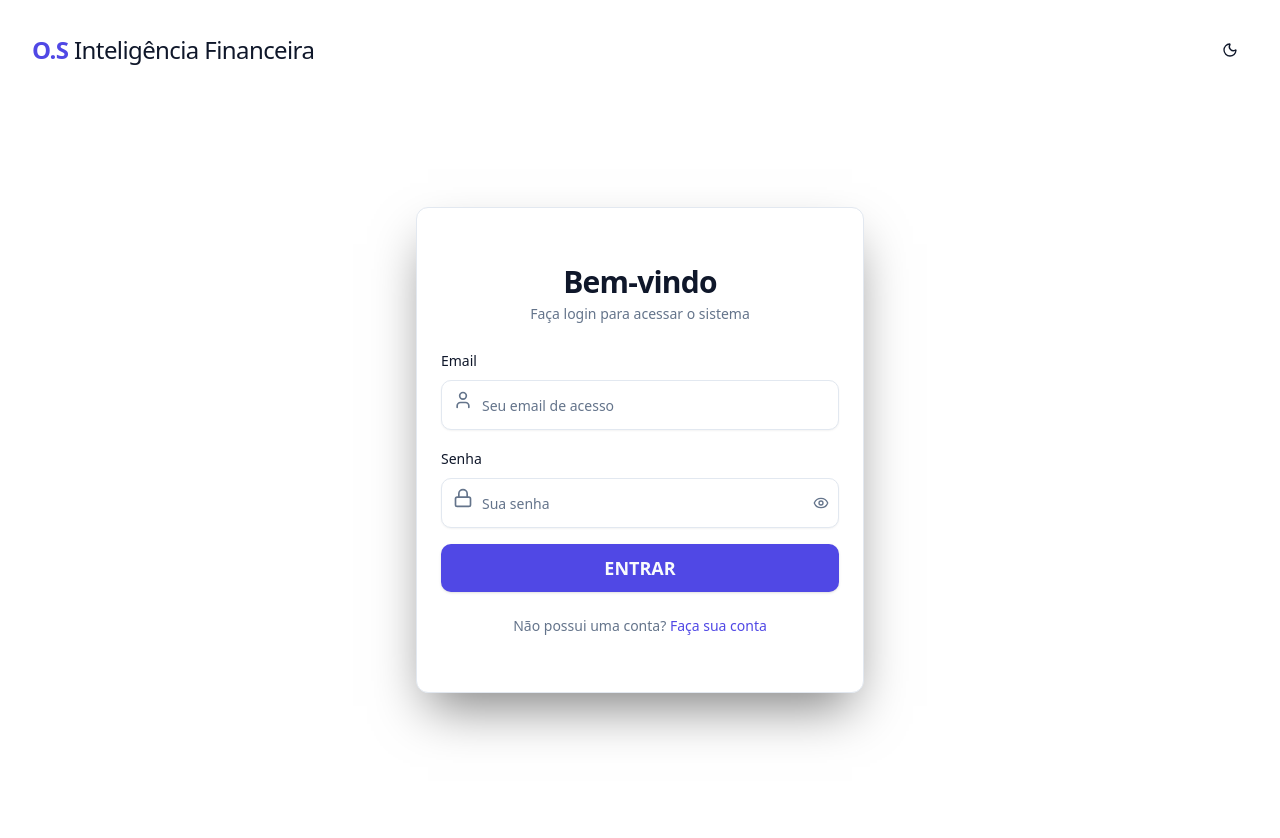
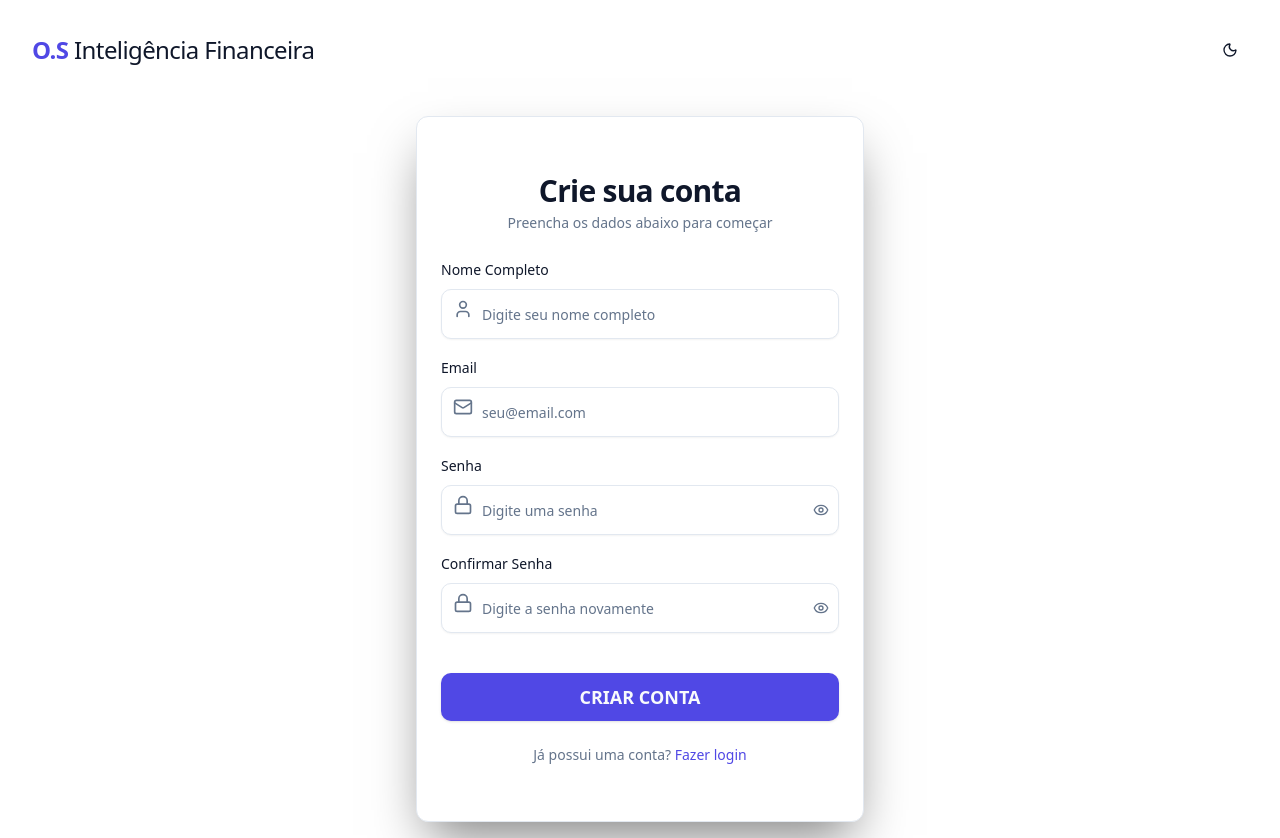
Before and after one commit to fermathematician/crm, a React (Vite) app in the folder web/: page /register in a window 1280 px wide. Before the commit the page ends 800 px from the top, so only its background shows below. Built offline with nearby package versions, Linux system fonts and the light colour scheme.

Commit message:
Feat: Criando página de registro no front end

```diff
--- a/web/package.json
+++ b/web/package.json
@@ -17,6 +17,7 @@
     "lucide-react": "^0.563.0",
     "react": "^19.2.0",
     "react-dom": "^19.2.0",
+    "react-router-dom": "^7.13.0",
     "tailwind-merge": "^3.4.0",
     "tailwindcss-animate": "^1.0.7"
   },
--- a/web/src/App.tsx
+++ b/web/src/App.tsx
@@ -1,7 +1,17 @@
 import { Login } from './pages/Login';
+import { Register } from './pages/Register';
+
+import { BrowserRouter, Routes, Route } from 'react-router-dom';
 
 function App() {
-  return <Login />
+  return (
+    <BrowserRouter>
+      <Routes>
+        <Route path="/" element={<Login />} />
+        <Route path="/register" element={<Register />} />
+      </Routes>
+    </BrowserRouter>
+  );
 
 }
 
--- a/web/src/pages/Login.tsx
+++ b/web/src/pages/Login.tsx
@@ -1,6 +1,7 @@
 import React, { useState } from 'react';
 import { Moon, Sun, User, Lock, Eye, EyeOff } from 'lucide-react';
 import { useTheme } from '../hooks/useTheme';
+import { Link } from 'react-router-dom';
 
 // Importações do shadcn
 import { Button } from "../components/ui/button";
@@ -31,7 +32,7 @@ export function Login() {
         headers: {
           'Content-Type':'application/json'
         },
-        body: JSON.stringify({email, password}) // O Backend espera { username: email }? Se sim, ajuste aqui.
+        body: JSON.stringify({email, password})
       });
 
       const data = await response.json();
@@ -52,14 +53,9 @@ export function Login() {
   }
 
   return (
-    /* 1. bg-background: Pega a cor base do seu tema.
-       2. text-foreground: Pega a cor principal do texto.
-       Isso substitui o antigo "bg-background-light dark:bg-background-dark"
-    */
     <div className="min-h-screen flex flex-col bg-background text-foreground transition-colors duration-300">
 
       <header className="w-full p-8 flex justify-between items-center">
-        {/* text-primary: Pega sua cor primária configurada */}
         <h1 className="text-2xl font-bold tracking-tight text-primary">
           O.S <span className="text-foreground font-normal">Inteligência Financeira</span>
         </h1>
@@ -69,7 +65,6 @@ export function Login() {
           size="icon"
           onClick={toggleTheme}
           title="Alternar Tema"
-          // Hover do botão ghost já é tratado pelo shadcn
         >
           {theme === 'light' ? <Moon className="h-5 w-5" /> : <Sun className="h-5 w-5" />}
         </Button>
@@ -138,9 +133,9 @@ export function Login() {
           <CardFooter className="flex justify-center">
             <div className="text-sm text-muted-foreground">
               Não possui uma conta?{" "}
-              <a href="#" className="text-primary hover:text-primary-hover font-medium hover:underline">
+              <Link to="/register" className="text-primary hover:text-primary-hover font-medium hover:underline">
                 Faça sua conta
-              </a>
+              </Link>
             </div>
           </CardFooter>
         </Card>
--- /dev/null
+++ b/web/src/pages/Register.tsx
@@ -0,0 +1,149 @@
+import React, { useState } from 'react';
+import { Link } from 'react-router-dom';
+import { Moon, Sun, User, Lock, Eye, EyeOff, Mail } from 'lucide-react';
+import { useTheme } from '../hooks/useTheme';
+
+import { Button } from "../components/ui/button";
+import { Input } from "../components/ui/input";
+import { Label } from "../components/ui/label";
+import {
+  Card, CardContent, CardDescription, CardFooter, CardHeader, CardTitle
+} from "../components/ui/card";
+
+export function Register() {
+  const { theme, toggleTheme } = useTheme();
+  const [showPassword, setShowPassword] = useState(false);
+  const [showConfirmPassword, setShowConfirmPassword] = useState(false);
+
+  // Novos estados para o cadastro
+  const [name, setName] = useState('');
+  const [email, setEmail] = useState('');
+  const [password, setPassword] = useState('');
+  const [confirmPassword, setConfirmPassword] = useState('');
+
+  const handleRegister = (e: React.FormEvent) => {
+    e.preventDefault();
+    if (password !== confirmPassword) {
+      alert("As senhas não coincidem!");
+      return;
+    }
+    console.log("Dados para envio:", { name, email, password });
+  };
+
+  return (
+    <div className="min-h-screen flex flex-col bg-background text-foreground transition-colors duration-300">
+      <header className="w-full p-8 flex justify-between items-center">
+        <h1 className="text-2xl font-bold tracking-tight text-primary">
+          O.S <span className="text-foreground font-normal">Inteligência Financeira</span>
+        </h1>
+        <Button variant="ghost" size="icon" onClick={toggleTheme}>
+          {theme === 'light' ? <Moon className="h-5 w-5" /> : <Sun className="h-5 w-5" />}
+        </Button>
+      </header>
+
+      <main className="flex-1 flex items-center justify-center p-4">
+        <Card className="w-full max-w-md shadow-2xl shadow-black/50 border-border py-8">
+          <CardHeader className="space-y-1 text-center">
+            <CardTitle className="text-3xl font-bold text-foreground">Crie sua conta</CardTitle>
+            <CardDescription className="text-muted-foreground">
+              Preencha os dados abaixo para começar
+            </CardDescription>
+          </CardHeader>
+
+          <CardContent>
+            <form onSubmit={handleRegister}>
+              <div className="space-y-4">
+
+                <div className="space-y-2">
+                  <Label htmlFor="name">Nome Completo</Label>
+                  <div className="relative">
+                    <User className="absolute left-3 top-2.5 h-5 w-5 text-muted-foreground" />
+                    <Input
+                      id="name"
+                      placeholder="Digite seu nome completo"
+                      value={name}
+                      onChange={e => setName(e.target.value)}
+                      className="pl-10 py-6 bg-background focus-visible:ring-primary"
+                    />
+                  </div>
+                </div>
+
+                <div className="space-y-2">
+                  <Label htmlFor="email">Email</Label>
+                  <div className="relative">
+                    <Mail className="absolute left-3 top-2.5 h-5 w-5 text-muted-foreground" />
+                    <Input
+                      id="email" type="email" placeholder="seu@email.com"
+                      value={email}
+                      onChange={e => setEmail(e.target.value)}
+                      className="pl-10 py-6 bg-background focus-visible:ring-primary"
+                    />
+                  </div>
+                </div>
+
+                <div className="space-y-2">
+                  <Label htmlFor="password">Senha</Label>
+                  <div className="relative">
+                    <Lock className="absolute left-3 top-2.5 h-5 w-5 text-muted-foreground" />
+                    <Input
+                      id="password"
+                      type={showPassword ? "text" : "password"}
+                      placeholder="Digite uma senha"
+                      value={password}
+                      onChange={e => setPassword(e.target.value)}
+                      className="pl-10 pr-10 py-6 bg-background focus-visible:ring-primary"
+                    />
+                    <Button
+                      type="button" variant="ghost" size="icon"
+                      onClick={() => setShowPassword(!showPassword)}
+                      className="absolute right-0 top-1/2 -translate-y-1/2 h-full px-3 hover:bg-transparent text-muted-foreground hover:text-primary"
+                    >
+                      {showPassword ? <EyeOff className="h-5 w-5" /> : <Eye className="h-5 w-5" />}
+                    </Button>
+                  </div>
+                </div>
+
+                <div className="space-y-2">
+                  <Label htmlFor="confirmPassword">Confirmar Senha</Label>
+                  <div className="relative">
+                    <Lock className="absolute left-3 top-2.5 h-5 w-5 text-muted-foreground" />
+                    <Input
+                      id="confirmPassword"
+                      type={showConfirmPassword ? "text" : "password"}
+                      placeholder="Digite a senha novamente"
+                      value={confirmPassword}
+                      onChange={e => setConfirmPassword(e.target.value)}
+                      className="pl-10 pr-10 py-6 bg-background focus-visible:ring-primary"
+                    />
+                    <Button
+                      type="button" variant="ghost" size="icon"
+                      onClick={() => setShowConfirmPassword(!showConfirmPassword)}
+                      className="absolute right-0 top-1/2 -translate-y-1/2 h-full px-3 hover:bg-transparent text-muted-foreground hover:text-primary"
+                    >
+                      {showConfirmPassword ? <EyeOff className="h-5 w-5" /> : <Eye className="h-5 w-5" />}
+                    </Button>
+                  </div>
+                </div>
+
+              </div>
+
+              <Button type="submit" className="w-full text-lg font-bold py-6 mt-10 bg-primary text-primary-foreground hover:bg-primary-hover">
+                CRIAR CONTA
+              </Button>
+            </form>
+          </CardContent>
+
+          <CardFooter className="flex justify-center">
+            <div className="text-sm text-muted-foreground">
+              Já possui uma conta?{" "}
+              {/* Link de volta para o Login */}
+              <Link to="/" className="text-primary hover:text-primary-hover font-medium hover:underline">
+                Fazer login
+              </Link>
+            </div>
+          </CardFooter>
+        </Card>
+      </main>
+    </div>
+  );
+}
```
Also changed, not shown: 1 other file (tests, documents, lock files or other folders).
